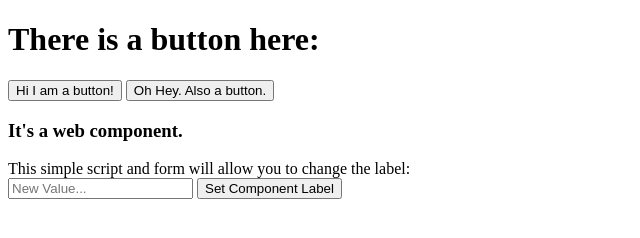
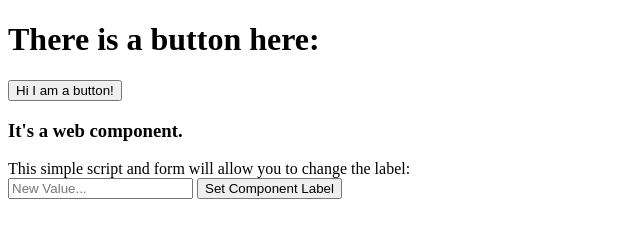
Before and after one commit to esnet/web_component_demo, a plain HTML site: page index.html in a window 1280 px wide. Shown: the whole page, without its empty margins (0-640 px from the left). Drawn offline with Linux system fonts and the light colour scheme.

Commit message:
remove second button

```diff
--- a/index.html
+++ b/index.html
@@ -9,7 +9,6 @@
     <h1>There is a button here:</h1>
 
     <my-button label='Hi I am a button!'></my-button>
-    <my-button label='Oh Hey. Also a button.'></my-button>
 
     <h3>It's a web component.</h3>
 
```
